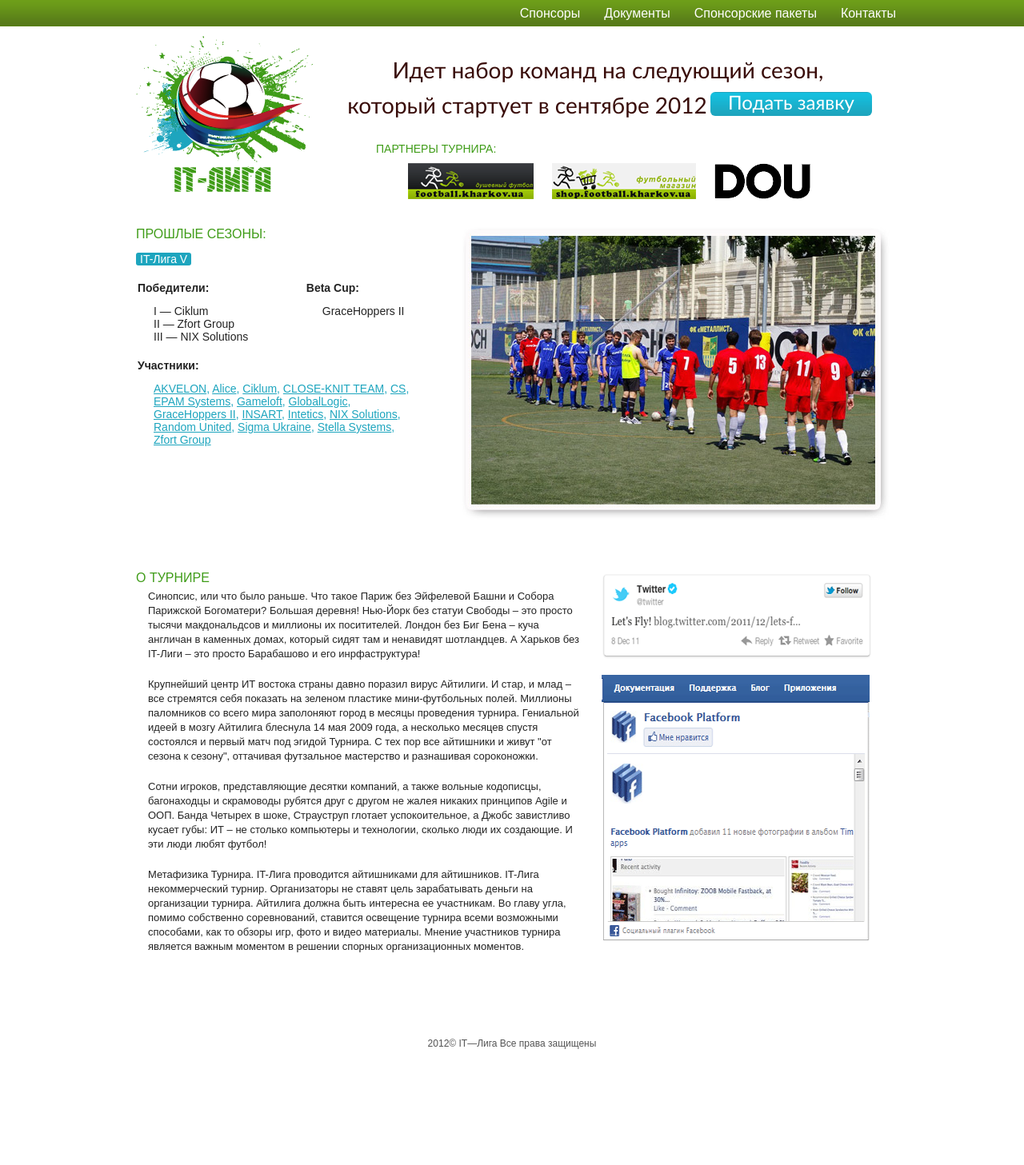
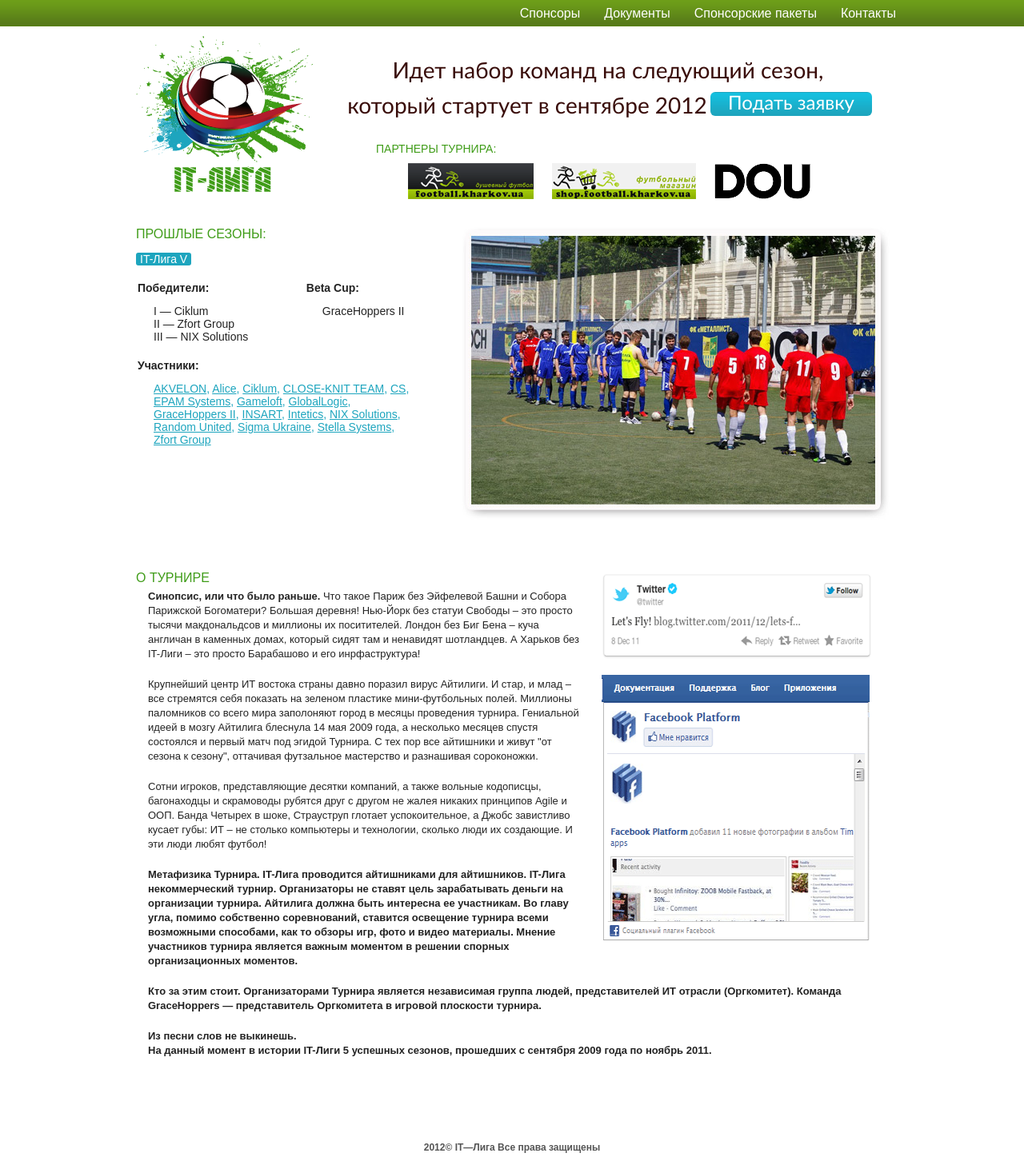
Before and after one commit to denikus/itleague_kharkov, a Jekyll site: the page built from index.html, in a window 1280 px wide. Shown: the whole page at 80% size. Built offline with Jekyll 4.4.1, drawn with Linux system fonts in a browser that asks for light colours; before the commit the page ends 1327 px from its top, so only the background shows below that.

Commit message:
fixes fo text

```diff
--- a/index.html
+++ b/index.html
@@ -48,7 +48,7 @@
 </div>
 <h2>О турнире</h2>
   <section class="post">
-    <p>Синопсис, или что было раньше. Что такое Париж без Эйфелевой Башни и Собора Парижской
+    <p><strong>Синопсис, или что было раньше.</strong> Что такое Париж без Эйфелевой Башни и Собора Парижской
         Богоматери? Большая деревня! Нью-Йорк без статуи Свободы &ndash; это просто тысячи макдональдсов
         и миллионы их поситителей. Лондон без Биг Бена &ndash; куча англичан в каменных домах,
         который сидят там и ненавидят шотландцев. А Харьков без IT-Лиги &ndash; это просто Барабашово
@@ -66,10 +66,18 @@
         в шоке, Страуструп глотает успокоительное, а Джобс завистливо кусает губы: ИТ &ndash; не столько
         компьютеры и технологии, сколько люди их создающие. И эти люди любят футбол!</p>
 
-    <p>Метафизика Турнира. IT-Лига проводится айтишниками для айтишников. IT-Лига некоммерческий
+    <p><strong>Метафизика Турнира.<strong> IT-Лига проводится айтишниками для айтишников. IT-Лига некоммерческий
         турнир. Организаторы не ставят цель зарабатывать деньги на организации турнира. Айтилига
         должна быть интересна ее участникам. Во главу угла, помимо собственно соревнований,
         ставится освещение турнира всеми возможными способами, как то обзоры игр, фото и видео
         материалы. Мнение участников турнира является важным моментом в решении спорных
         организационных моментов.</p>
+    <p>
+		<strong>Кто за этим стоит.</strong>
+		Организаторами Турнира является независимая группа людей, представителей ИТ отрасли (Оргкомитет). Команда GraceHoppers — представитель Оргкомитета в игровой плоскости турнира.
+	</p>
+	<p>
+		<strong>Из песни слов не выкинешь.</strong><br/>
+		На данный момент в истории IT-Лиги 5 успешных сезонов, прошедших с сентября 2009 года по ноябрь 2011.
+	<p>
 </section><br /><br /><br /><br /><br />
```
